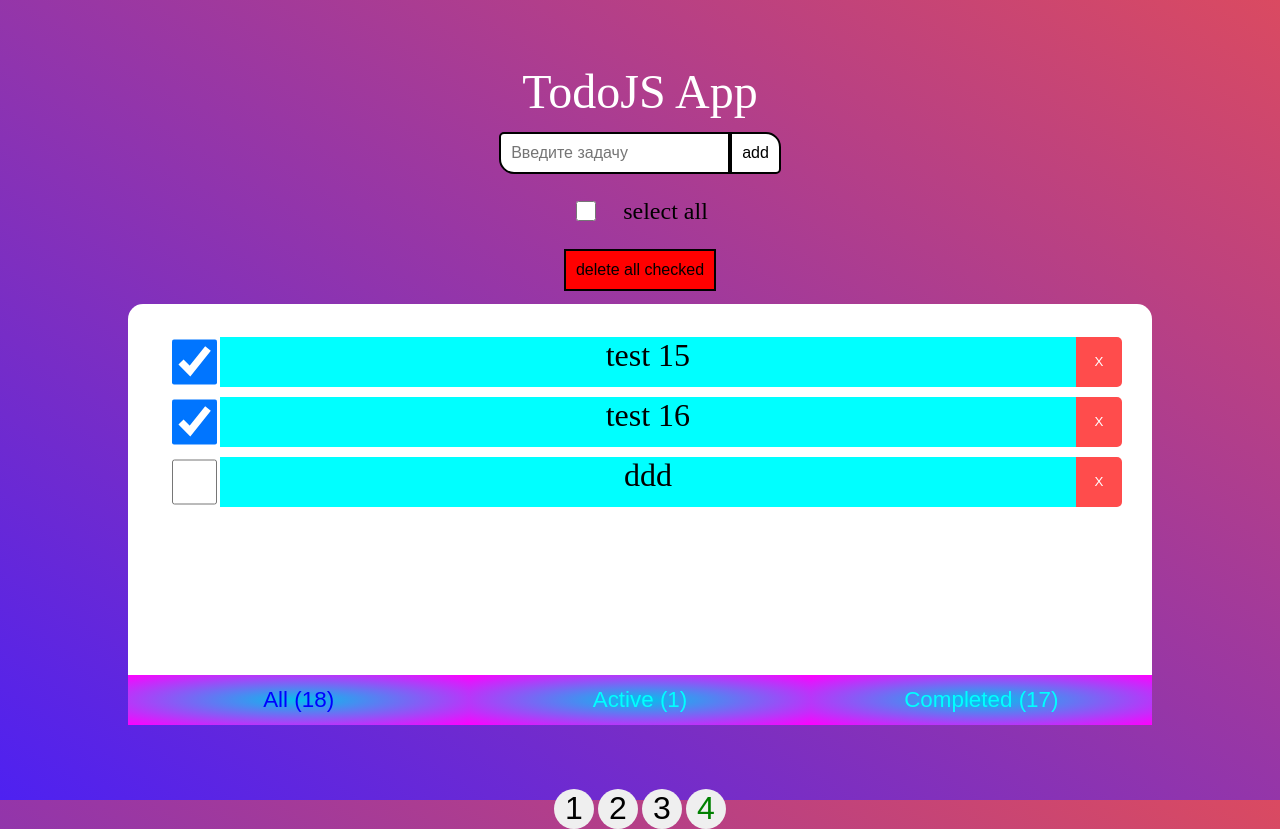
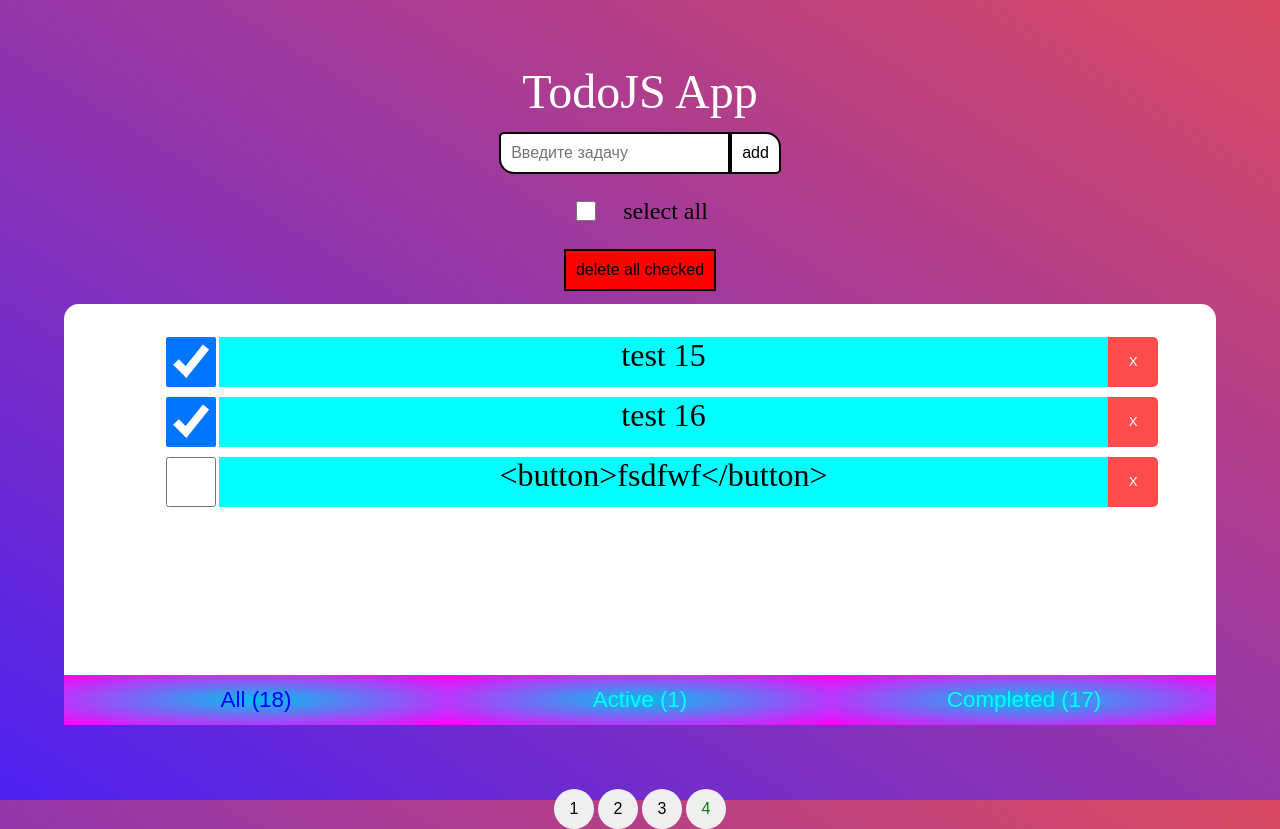
Before and after one commit to AleksandrFisenko/todo_fisenko_part2, a website: page index.html in a window 1280 px wide. Both pictures are taken after a click on the button "add". Drawn offline with Linux system fonts and the light colour scheme.

Commit message:
validator

```diff
--- a/index.html
+++ b/index.html
@@ -15,7 +15,8 @@
              <input
              type="text"
              id="input-name"
-             value="ddd"
+             value="<button>fsdfwf</button>"
+             maxlength="40"
              placeholder="Введите задачу"/>
              <button id="button-add-todo">
                add
--- a/index.js
+++ b/index.js
@@ -35,12 +35,21 @@ const isTextValid = (inputText) => {
   return (inputText.trim() !== "")
 }
 
+const replaceSymbols = (unsafe) => {
+  return unsafe
+       .replace(/&/g, "&amp;")
+       .replace(/</g, "&lt;")
+       .replace(/>/g, "&gt;")
+       .replace(/"/g, "&quot;")
+       .replace(/'/g, "&#039;");
+}
+
 // add validation
 const addTask = () => {
   if(isTextValid(inputTaskName.value)){
     const task = {
       id: Date.now(),
-      name: inputTaskName.value,
+      name: replaceSymbols(inputTaskName.value.replace(/ +/g, ' ').trim()),
       isChecked: false,
   }
   taskArray.push(task)
@@ -94,7 +103,7 @@ const saveTask = (event) => {
     const taskId = event.target.parentElement.id
 
     taskArray.forEach(task => {
-      if(task.id == taskId) task.name = event.target.value;
+      if(task.id == taskId) task.name = replaceSymbols(event.target.value);
     })
     render()
   }
@@ -214,7 +223,7 @@ const render = () => {
       taskElement += `
       <li class="todo-item" id="${task.id}">
           <input type="checkbox" class="todo-checkbox" ${task.isChecked ? 'checked' : ''}>
-          <input type="text" class="todo-input" hidden value="${task.name}"/>
+          <input type="text" class="todo-input" maxlength="40" hidden value="${task.name}"/>
           <div class="todo-text">${task.name}</div>
           <button class="todo-delete">X</button>
       </li>
--- a/style.css
+++ b/style.css
@@ -58,7 +58,7 @@ body{
 }
 
 .list-container{
-  max-width: 80%;
+  max-width: 90%;
   height: 370px;
   margin: 0 auto;
   padding-top: 1px;
@@ -75,10 +75,11 @@ body{
 
 .todo-item {
   display: flex;
-  margin-right: 30px;
   justify-content: center;
   align-items: center;
   height: 50px;
+  max-height: 100px;
+  width: 100%;
   margin-top: 10px;
 }
 
@@ -89,8 +90,8 @@ body{
 
 .todo-text {
   font-size: 100%;
-  width: 100%;
-  height: 100%;
+  width: 80%;
+  min-height: 100%;
   background-color: aqua;
   text-align: center;
   align-items: center;
@@ -163,7 +164,7 @@ body{
   border-radius: 50%;
   width: 40px;
   height: 40px;
-  font-size: 200%;
+  font-size: 100%;
   color: green;
   border: black;
 }
@@ -171,7 +172,7 @@ body{
   border-radius: 50%;
   width: 40px;
   height: 40px;
-  font-size: 200%;
+  font-size: 100%;
   color: black;
   border: black;
 }
```
